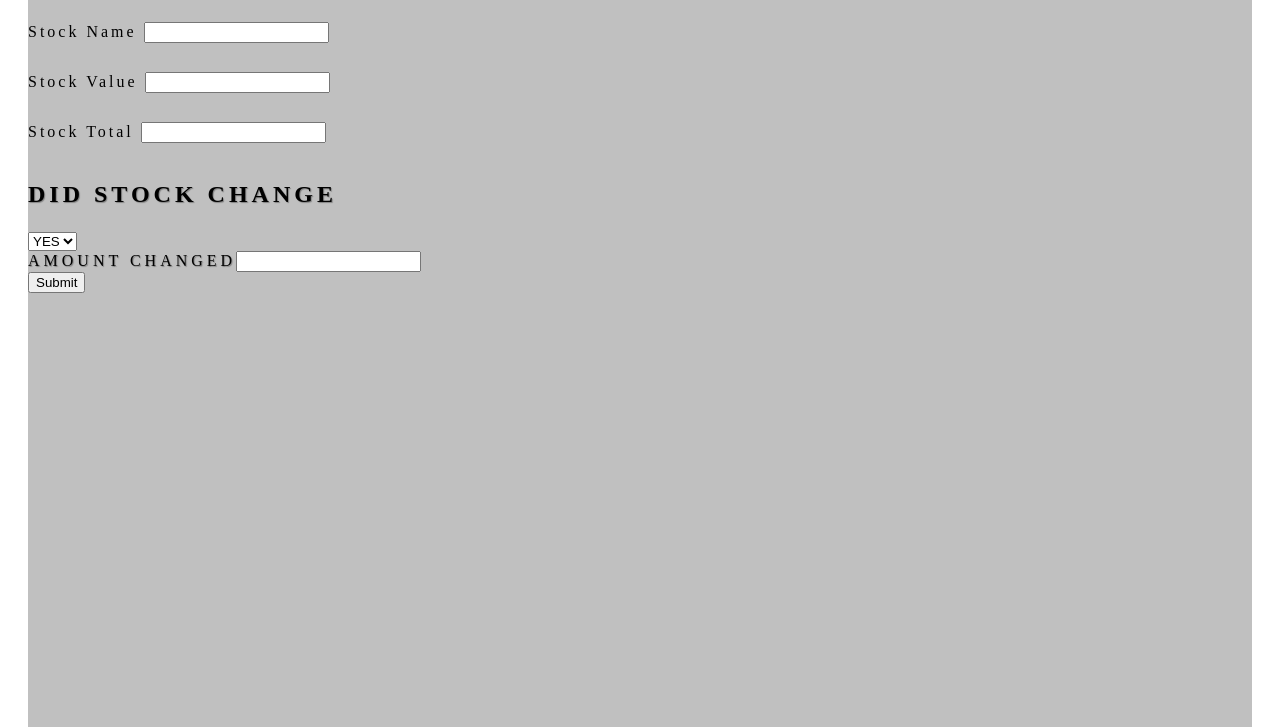
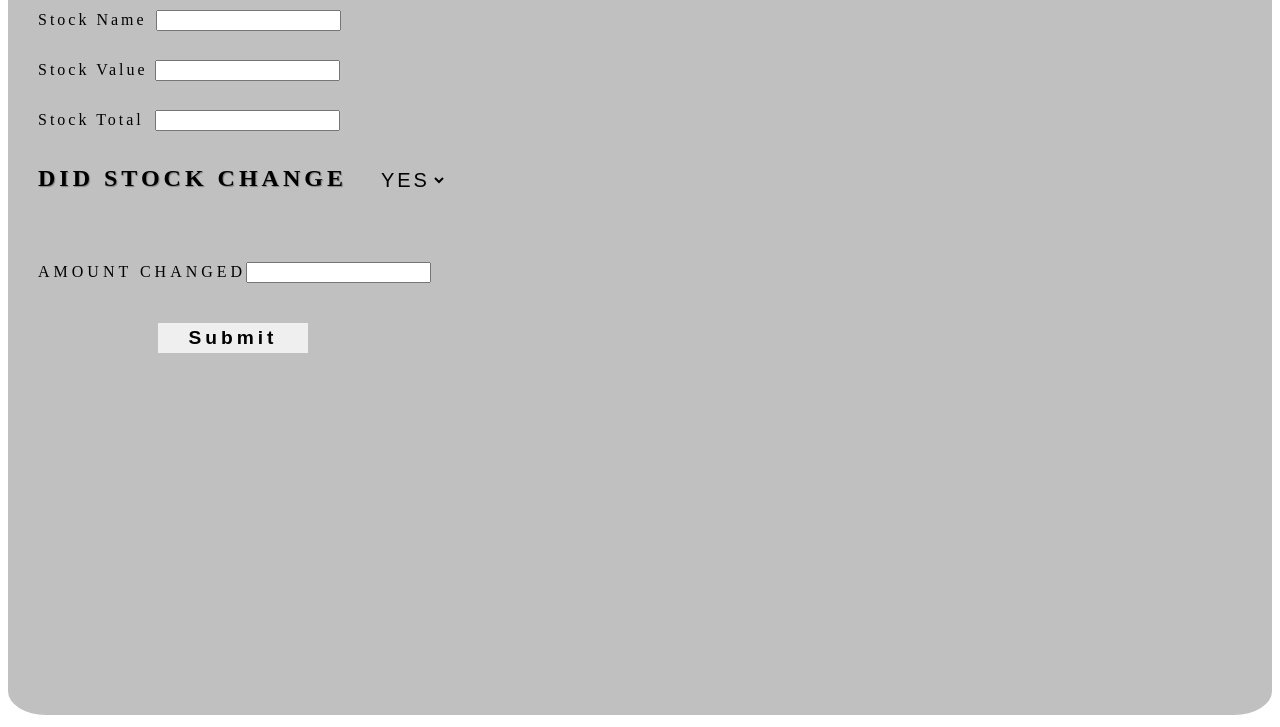
Before and after one commit to pvegliante/api-project, a website: page clients/index.html in a window 1280 px wide. Shown: the part 93-820 px from the top of the page. Drawn offline with nearby package versions, Linux system fonts and the light colour scheme; no server answers; a web font is replaced by a local one.

Commit message:
api final

```diff
--- a/clients/app.js
+++ b/clients/app.js
@@ -1,7 +1,7 @@
 var stockTemplate = '<h2><%= name %></h2>' +
-'<h3><%= total %></h3>'+
-'<h5><%= value %></h5>'+
-'<h5><%= change %></h5>';
+'<h3>Total:<%= total %></h3>'+
+'<h3>Value:<%= value %></h3>'+
+'<h3>Change:<%= change %></h3>';
 
 var stocks = [];
 
--- a/clients/index.html
+++ b/clients/index.html
@@ -10,6 +10,7 @@
 
     <title>Stock Market</title>
 </head>
+
 
 <body>
 
@@ -25,33 +26,32 @@
 
         <form name="stocks">
             <div class="textbox">
-              <label>Stock Name</label>
-                <input type="text" name="stock-name" required>
+                <label>Stock Name</label>
+                <input class="name_line" type="text" name="stock-name" required>
                 <span class="highlight"></span>
             </div>
 
             <div class="textbox">
-              <label>Stock Value</label>
-                <input type="number" name="stock-value" required>
+                <label>Stock Value</label>
+                <input class="value_line" type="number" name="stock-value" required>
                 <span class="highlight"></span>
             </div>
 
             <div class="textbox">
-              <label>Stock Total</label>
-                <input type="number" name="stock-total" required>
+                <label>Stock Total</label>
+                <input class="stock_line" type="number" name="stock-total" required>
                 <span class="highlight"></span>
             </div>
 
             <div class="changebox">
-                <H2><p class="letters">DID STOCK CHANGE</p></H2>
-                <select class="up_down" name="select">
-        <option value="YES">YES</option>
-        <option value="NO">NO</option>
-      </select>
-    </div>
+                <div class="lineup">
+                    <H2>DID STOCK CHANGE</H2>
+                    <select class="up_down" name="select"><option value="YES">YES</option><option value="NO">NO</option>
+                </select></div>
                 <div class="change">AMOUNT CHANGED<input type="number" name="stock-change"></div>
+            </div>
 
-            <div class="button"><button>Submit</button></div>
+            <div class="button"><button class="touchme">Submit</button></div>
 
         </form>
 
@@ -60,6 +60,8 @@
         </div>
     </main>
 
+
+
     <script src="https://cdnjs.cloudflare.com/ajax/libs/lodash.js/4.17.4/lodash.js"></script>
     <script src="app.js"></script>
 
--- a/clients/style.css
+++ b/clients/style.css
@@ -1,7 +1,9 @@
 /*! normalize.css v6.0.0 | MIT License | github.com/necolas/normalize.css */
+
 
 /* Document
    ========================================================================== */
+
 
 /**
  * 1. Correct the line height in all browsers.
@@ -10,26 +12,27 @@
  */
 
 html {
-  line-height: 1.15; /* 1 */
-  -ms-text-size-adjust: 100%; /* 2 */
-  -webkit-text-size-adjust: 100%; /* 2 */
+    line-height: 1.15;
+    /* 1 */
+    -ms-text-size-adjust: 100%;
+    /* 2 */
+    -webkit-text-size-adjust: 100%;
+    /* 2 */
 }
+
 
 /* Sections
    ========================================================================== */
+
 
 /**
  * Add the correct display in IE 9-.
  */
 
-article,
-aside,
-footer,
-header,
-nav,
-section {
+article, aside, footer, header, nav, section {
     display: block;
 }
+
 
 /**
  * Correct the font size and margin on `h1` elements within `section` and
@@ -41,19 +44,21 @@ h1 {
     margin: 0.67em 0;
 }
 
+
 /* Grouping content
    ========================================================================== */
+
 
 /**
  * Add the correct display in IE 9-.
  * 1. Add the correct display in IE.
  */
 
-figcaption,
-figure,
-main { /* 1 */
+figcaption, figure, main {
+    /* 1 */
     display: block;
 }
+
 
 /**
  * Add the correct margin in IE 8.
@@ -63,16 +68,21 @@ figure {
     margin: 1em 40px;
 }
 
+
 /**
  * 1. Add the correct box sizing in Firefox.
  * 2. Show the overflow in Edge and IE.
  */
 
 hr {
-  box-sizing: content-box; /* 1 */
-  height: 0; /* 1 */
-  overflow: visible; /* 2 */
+    box-sizing: content-box;
+    /* 1 */
+    height: 0;
+    /* 1 */
+    overflow: visible;
+    /* 2 */
 }
+
 
 /**
  * 1. Correct the inheritance and scaling of font size in all browsers.
@@ -80,12 +90,16 @@ hr {
  */
 
 pre {
-  font-family: monospace, monospace; /* 1 */
-  font-size: 1em; /* 2 */
+    font-family: monospace, monospace;
+    /* 1 */
+    font-size: 1em;
+    /* 2 */
 }
+
 
 /* Text-level semantics
    ========================================================================== */
+
 
 /**
  * 1. Remove the gray background on active links in IE 10.
@@ -93,9 +107,12 @@ pre {
  */
 
 a {
-  background-color: transparent; /* 1 */
-  -webkit-text-decoration-skip: objects; /* 2 */
+    background-color: transparent;
+    /* 1 */
+    -webkit-text-decoration-skip: objects;
+    /* 2 */
 }
+
 
 /**
  * 1. Remove the bottom border in Chrome 57- and Firefox 39-.
@@ -103,40 +120,45 @@ a {
  */
 
 abbr[title] {
-  border-bottom: none; /* 1 */
-  text-decoration: underline; /* 2 */
-  text-decoration: underline dotted; /* 2 */
+    border-bottom: none;
+    /* 1 */
+    text-decoration: underline;
+    /* 2 */
+    text-decoration: underline dotted;
+    /* 2 */
 }
+
 
 /**
  * Prevent the duplicate application of `bolder` by the next rule in Safari 6.
  */
 
-b,
-strong {
+b, strong {
     font-weight: inherit;
 }
+
 
 /**
  * Add the correct font weight in Chrome, Edge, and Safari.
  */
 
-b,
-strong {
+b, strong {
     font-weight: bolder;
 }
+
 
 /**
  * 1. Correct the inheritance and scaling of font size in all browsers.
  * 2. Correct the odd `em` font sizing in all browsers.
  */
 
-code,
-kbd,
-samp {
-  font-family: monospace, monospace; /* 1 */
-  font-size: 1em; /* 2 */
+code, kbd, samp {
+    font-family: monospace, monospace;
+    /* 1 */
+    font-size: 1em;
+    /* 2 */
 }
+
 
 /**
  * Add the correct font style in Android 4.3-.
@@ -145,6 +167,7 @@ samp {
 dfn {
     font-style: italic;
 }
+
 
 /**
  * Add the correct background and color in IE 9-.
@@ -155,6 +178,7 @@ mark {
     color: #000;
 }
 
+
 /**
  * Add the correct font size in all browsers.
  */
@@ -163,13 +187,13 @@ small {
     font-size: 80%;
 }
 
+
 /**
  * Prevent `sub` and `sup` elements from affecting the line height in
  * all browsers.
  */
 
-sub,
-sup {
+sub, sup {
     font-size: 75%;
     line-height: 0;
     position: relative;
@@ -184,17 +208,19 @@ sup {
     top: -0.5em;
 }
 
+
 /* Embedded content
    ========================================================================== */
+
 
 /**
  * Add the correct display in IE 9-.
  */
 
-audio,
-video {
+audio, video {
     display: inline-block;
 }
+
 
 /**
  * Add the correct display in iOS 4-7.
@@ -205,6 +231,7 @@ audio:not([controls]) {
     height: 0;
 }
 
+
 /**
  * Remove the border on images inside links in IE 10-.
  */
@@ -212,6 +239,7 @@ audio:not([controls]) {
 img {
     border-style: none;
 }
+
 
 /**
  * Hide the overflow in IE.
@@ -221,40 +249,41 @@ svg:not(:root) {
     overflow: hidden;
 }
 
+
 /* Forms
    ========================================================================== */
+
 
 /**
  * Remove the margin in Firefox and Safari.
  */
 
-button,
-input,
-optgroup,
-select,
-textarea {
+button, input, optgroup, select, textarea {
     margin: 0;
 }
+
 
 /**
  * Show the overflow in IE.
  * 1. Show the overflow in Edge.
  */
 
-button,
-input { /* 1 */
+button, input {
+    /* 1 */
     overflow: visible;
 }
+
 
 /**
  * Remove the inheritance of text transform in Edge, Firefox, and IE.
  * 1. Remove the inheritance of text transform in Firefox.
  */
 
-button,
-select { /* 1 */
+button, select {
+    /* 1 */
     text-transform: none;
 }
+
 
 /**
  * 1. Prevent a WebKit bug where (2) destroys native `audio` and `video`
@@ -262,35 +291,33 @@ select { /* 1 */
  * 2. Correct the inability to style clickable types in iOS and Safari.
  */
 
-button,
-html [type="button"], /* 1 */
-[type="reset"],
-[type="submit"] {
-  -webkit-appearance: button; /* 2 */
+button, html [type="button"],
+/* 1 */
+
+[type="reset"], [type="submit"] {
+    -webkit-appearance: button;
+    /* 2 */
 }
+
 
 /**
  * Remove the inner border and padding in Firefox.
  */
 
-button::-moz-focus-inner,
-[type="button"]::-moz-focus-inner,
-[type="reset"]::-moz-focus-inner,
-[type="submit"]::-moz-focus-inner {
+button::-moz-focus-inner, [type="button"]::-moz-focus-inner, [type="reset"]::-moz-focus-inner, [type="submit"]::-moz-focus-inner {
     border-style: none;
     padding: 0;
 }
+
 
 /**
  * Restore the focus styles unset by the previous rule.
  */
 
-button:-moz-focusring,
-[type="button"]:-moz-focusring,
-[type="reset"]:-moz-focusring,
-[type="submit"]:-moz-focusring {
+button:-moz-focusring, [type="button"]:-moz-focusring, [type="reset"]:-moz-focusring, [type="submit"]:-moz-focusring {
     outline: 1px dotted ButtonText;
 }
+
 
 /**
  * Correct the padding in Firefox.
@@ -300,6 +327,7 @@ fieldset {
     padding: 0.35em 0.75em 0.625em;
 }
 
+
 /**
  * 1. Correct the text wrapping in Edge and IE.
  * 2. Correct the color inheritance from `fieldset` elements in IE.
@@ -308,13 +336,20 @@ fieldset {
  */
 
 legend {
-  box-sizing: border-box; /* 1 */
-  color: inherit; /* 2 */
-  display: table; /* 1 */
-  max-width: 100%; /* 1 */
-  padding: 0; /* 3 */
-  white-space: normal; /* 1 */
+    box-sizing: border-box;
+    /* 1 */
+    color: inherit;
+    /* 2 */
+    display: table;
+    /* 1 */
+    max-width: 100%;
+    /* 1 */
+    padding: 0;
+    /* 3 */
+    white-space: normal;
+    /* 1 */
 }
+
 
 /**
  * 1. Add the correct display in IE 9-.
@@ -322,9 +357,12 @@ legend {
  */
 
 progress {
-  display: inline-block; /* 1 */
-  vertical-align: baseline; /* 2 */
+    display: inline-block;
+    /* 1 */
+    vertical-align: baseline;
+    /* 2 */
 }
+
 
 /**
  * Remove the default vertical scrollbar in IE.
@@ -334,25 +372,28 @@ textarea {
     overflow: auto;
 }
 
+
 /**
  * 1. Add the correct box sizing in IE 10-.
  * 2. Remove the padding in IE 10-.
  */
 
-[type="checkbox"],
-[type="radio"] {
-  box-sizing: border-box; /* 1 */
-  padding: 0; /* 2 */
+[type="checkbox"], [type="radio"] {
+    box-sizing: border-box;
+    /* 1 */
+    padding: 0;
+    /* 2 */
 }
+
 
 /**
  * Correct the cursor style of increment and decrement buttons in Chrome.
  */
 
-[type="number"]::-webkit-inner-spin-button,
-[type="number"]::-webkit-outer-spin-button {
+[type="number"]::-webkit-inner-spin-button, [type="number"]::-webkit-outer-spin-button {
     height: auto;
 }
+
 
 /**
  * 1. Correct the odd appearance in Chrome and Safari.
@@ -360,18 +401,21 @@ textarea {
  */
 
 [type="search"] {
-  -webkit-appearance: textfield; /* 1 */
-  outline-offset: -2px; /* 2 */
+    -webkit-appearance: textfield;
+    /* 1 */
+    outline-offset: -2px;
+    /* 2 */
 }
+
 
 /**
  * Remove the inner padding and cancel buttons in Chrome and Safari on macOS.
  */
 
-[type="search"]::-webkit-search-cancel-button,
-[type="search"]::-webkit-search-decoration {
+[type="search"]::-webkit-search-cancel-button, [type="search"]::-webkit-search-decoration {
     -webkit-appearance: none;
 }
+
 
 /**
  * 1. Correct the inability to style clickable types in iOS and Safari.
@@ -379,22 +423,29 @@ textarea {
  */
 
 ::-webkit-file-upload-button {
-  -webkit-appearance: button; /* 1 */
-  font: inherit; /* 2 */
+    -webkit-appearance: button;
+    /* 1 */
+    font: inherit;
+    /* 2 */
 }
+
 
 /* Interactive
    ========================================================================== */
+
 
 /*
  * Add the correct display in IE 9-.
  * 1. Add the correct display in Edge, IE, and Firefox.
  */
 
-details, /* 1 */
+details,
+/* 1 */
+
 menu {
     display: block;
 }
+
 
 /*
  * Add the correct display in all browsers.
@@ -404,8 +455,10 @@ summary {
     display: list-item;
 }
 
+
 /* Scripting
    ========================================================================== */
+
 
 /**
  * Add the correct display in IE 9-.
@@ -415,6 +468,7 @@ canvas {
     display: inline-block;
 }
 
+
 /**
  * Add the correct display in IE.
  */
@@ -423,8 +477,10 @@ template {
     display: none;
 }
 
+
 /* Hidden
    ========================================================================== */
+
 
 /**
  * Add the correct display in IE 10-.
@@ -434,19 +490,22 @@ template {
     display: none;
 }
 
-optgroup{
+optgroup {
     font-weight: bold;
 }
 
 body, html {
     height: 100%;
+    max-height: 100vh;
 }
 
 main {
     background-color: silver;
-  margin: 20px;
-  height: 100vh;
+    margin: 0;
+    height: 100%;
     width: auto;
+    box-shadow: 0px 0px 10px white;
+    border-radius: 3%;
 }
 
 .main-index {
@@ -459,6 +518,7 @@ main {
 .textbox {
     line-height: 50px;
     letter-spacing: 3px;
+    margin-left: 30px;
 }
 
 h2 {
@@ -466,7 +526,64 @@ h2 {
     text-shadow: 1px 1px 1px gray;
 }
 
+.changebox {
+    letter-spacing: 4px;
+    margin-left: 30px;
+}
+
+.up_down {
+    margin-left: 30px;
+    letter-spacing: 3px;
+    max-height: 30px;
+    margin-top: 20px;
+    background-color: silver;
+    border: none;
+    font-size: 20px;
+}
+
+.lineup {
+    display: flex;
+    justify-content: flex-start;
+}
+
+.button {
+    padding-left: 150px;
+    margin-top: 40px;
+}
+
 .change {
+    margin-top: 50px;
+}
+
+.name_line {
+    margin-left: 2px;
+}
+
+.stock_line {
+    margin-left: 4px;
+}
+
+.touchme {
+    height: 30px;
+    width: 150px;
     letter-spacing: 4px;
-  text-shadow: 1px 1px 1px gray;
+    font-weight: bold;
+    font-size: larger;
+    border: none;
+    transition: .2s ease-in;
 }
+
+.touchme:hover {
+    box-shadow: 0px 0px 5px black;
+}
+
+li {
+    text-align: left;
+}
+
+.content {
+    display: flex;
+    justify-content: space-around;
+    flex-flow: wrap;
+    align-items: stretch;
+}
--- a/server/stocks.js
+++ b/server/stocks.js
@@ -13,7 +13,7 @@ stockRouter.get('/', function(req, res) {
   });
 });
 
-stockRouter.get('/:id', function(req, res) {
+stockRouter.get('/:', function(req, res) {
     var stock = req.stock;
     res.json(stock || {});
 });
```
Lines whose indentation alone changed are shown as unchanged.
